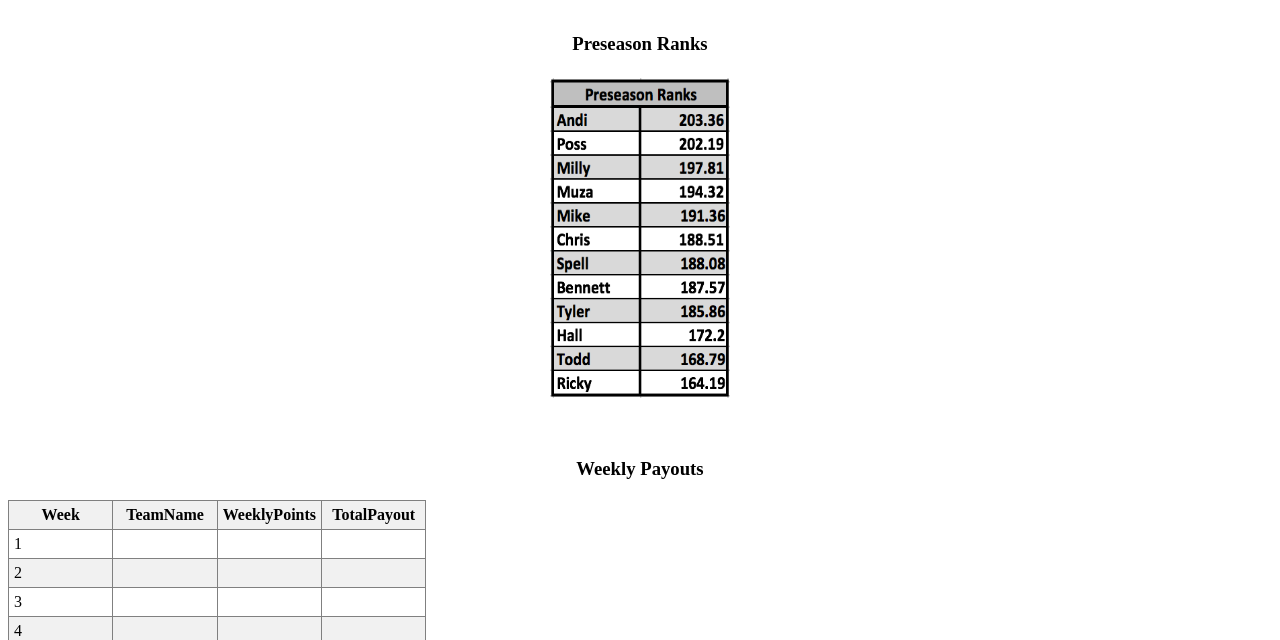
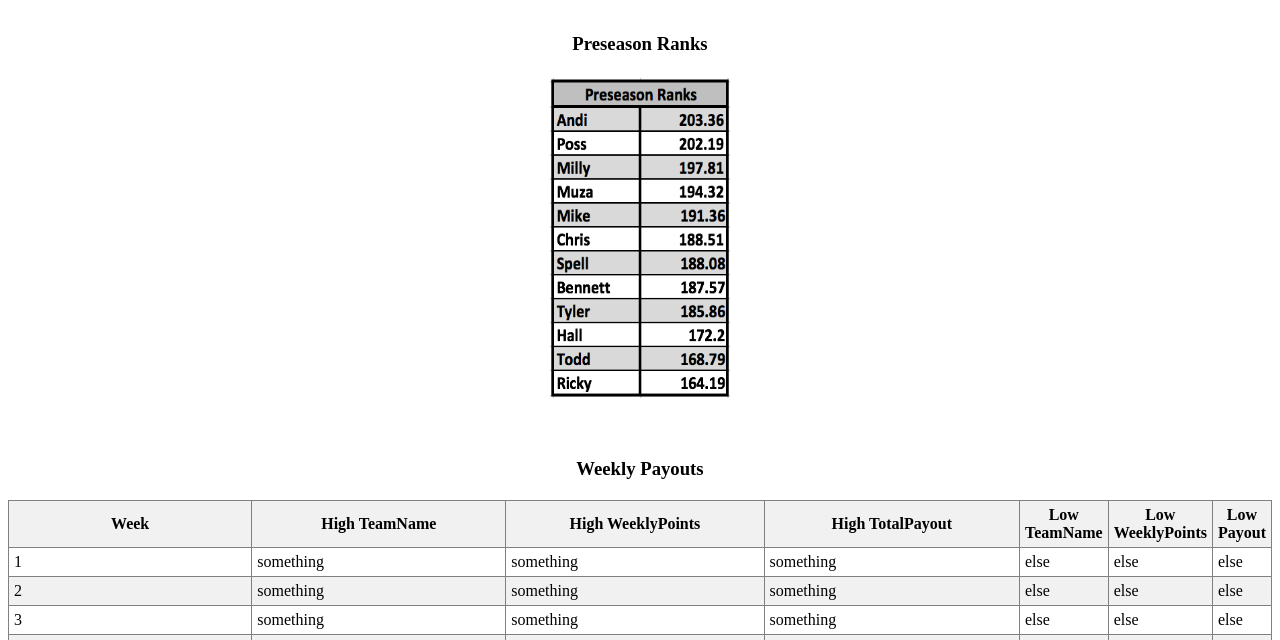
Before and after one commit to rchandl7/lemmonbowl_files, a plain HTML site: page index.html in a window 1280 px wide. Shown: the part 160-800 px from the top of the page. Drawn offline with nearby package versions, Linux system fonts and the light colour scheme.

Commit message:
setting it up

```diff
--- a/seasondata.json
+++ b/seasondata.json
@@ -1,6 +1,6 @@
 [{
 		"Category": "Reg Season Champ",
-		"TeamName": "",
+		"TeamName": "test",
 		"Payout": "$500"
 	}, {
 		"Category": "Playoff Runner Up",
--- a/weeklydata.json
+++ b/weeklydata.json
@@ -1,66 +1,105 @@
 [{
 	"Week": "1",
-	"TeamName": "",
-	"WeeklyPoints": "",
-	"TotalPayout": null
+	"High TeamName": "something",
+	"High WeeklyPoints": "something",
+	"High TotalPayout": "something",
+	"Low TeamName": "else",
+	"Low WeeklyPoints": "else",
+	"Low Payout": "else"
 }, {
 	"Week": "2",
-	"TeamName": "",
-	"WeeklyPoints": "",
-	"TotalPayout": null
+	"High TeamName": "something",
+	"High WeeklyPoints": "something",
+	"High TotalPayout": "something",
+	"Low TeamName": "else",
+	"Low WeeklyPoints": "else",
+	"Low Payout": "else"
 }, {
 	"Week": "3",
-	"TeamName": "",
-	"WeeklyPoints": "",
-	"TotalPayout": null
+	"High TeamName": "something",
+	"High WeeklyPoints": "something",
+	"High TotalPayout": "something",
+	"Low TeamName": "else",
+	"Low WeeklyPoints": "else",
+	"Low Payout": "else"
 }, {
 	"Week": "4",
-	"TeamName": "",
-	"WeeklyPoints": "",
-	"TotalPayout": null
+	"High TeamName": "something",
+	"High WeeklyPoints": "something",
+	"High TotalPayout": "something",
+	"Low TeamName": "else",
+	"Low WeeklyPoints": "else",
+	"Low Payout": "else"
 }, {
 	"Week": "5",
-	"TeamName": "",
-	"WeeklyPoints": "",
-	"TotalPayout": null
+	"High TeamName": "something",
+	"High WeeklyPoints": "something",
+	"High TotalPayout": "something",
+	"Low TeamName": "else",
+	"Low WeeklyPoints": "else",
+	"Low Payout": "else"
 }, {
 	"Week": "6",
-	"TeamName": "",
-	"WeeklyPoints": "",
-	"TotalPayout": null
+	"High TeamName": "something",
+	"High WeeklyPoints": "something",
+	"High TotalPayout": "something",
+	"Low TeamName": "else",
+	"Low WeeklyPoints": "else",
+	"Low Payout": "else"
 }, {
 	"Week": "7",
-	"TeamName": "",
-	"WeeklyPoints": "",
-	"TotalPayout": null
+	"High TeamName": "something",
+	"High WeeklyPoints": "something",
+	"High TotalPayout": "something",
+	"Low TeamName": "else",
+	"Low WeeklyPoints": "else",
+	"Low Payout": "else"
 }, {
 	"Week": "8",
-	"TeamName": "",
-	"WeeklyPoints": "",
-	"TotalPayout": null
+	"High TeamName": "something",
+	"High WeeklyPoints": "something",
+	"High TotalPayout": "something",
+	"Low TeamName": "else",
+	"Low WeeklyPoints": "else",
+	"Low Payout": "else"
 }, {
 	"Week": "9",
-	"TeamName": "",
-	"WeeklyPoints": "",
-	"TotalPayout": null
+	"High TeamName": "something",
+	"High WeeklyPoints": "something",
+	"High TotalPayout": "something",
+	"Low TeamName": "else",
+	"Low WeeklyPoints": "else",
+	"Low Payout": "else"
 }, {
 	"Week": "10",
-	"TeamName": "",
-	"WeeklyPoints": "",
-	"TotalPayout": null
+	"High TeamName": "something",
+	"High WeeklyPoints": "something",
+	"High TotalPayout": "something",
+	"Low TeamName": "else",
+	"Low WeeklyPoints": "else",
+	"Low Payout": "else"
 }, {
 	"Week": "11",
-	"TeamName": "",
-	"WeeklyPoints": "",
-	"TotalPayout": null
+	"High TeamName": "something",
+	"High WeeklyPoints": "something",
+	"High TotalPayout": "something",
+	"Low TeamName": "else",
+	"Low WeeklyPoints": "else",
+	"Low Payout": "else"
 }, {
 	"Week": "12",
-	"TeamName": "",
-	"WeeklyPoints": "",
-	"TotalPayout": null
+	"High TeamName": "something",
+	"High WeeklyPoints": "something",
+	"High TotalPayout": "something",
+	"Low TeamName": "else",
+	"Low WeeklyPoints": "else",
+	"Low Payout": "else"
 }, {
 	"Week": "13",
-	"TeamName": "",
-	"WeeklyPoints": "",
-	"TotalPayout": null
+	"High TeamName": "something",
+	"High WeeklyPoints": "something",
+	"High TotalPayout": "something",
+	"Low TeamName": "else",
+	"Low WeeklyPoints": "else",
+	"Low Payout": "else"
 }]
```
Also changed, not shown: index.html (+1 -1 lines).
